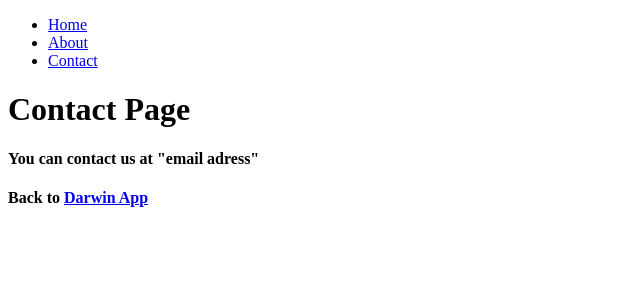
After one commit to AndreiIav/Darwin_App, a Flask app: page /contact in a window 1280 px wide. The commit adds this page. Shown: the top 300 px of the page, without its empty margins (0-640 px from the left). Run offline with Flask 3, Linux system fonts and the light colour scheme; parts of the project's set-up code (start-up, migrations or seed data) failed here and were passed over.

Commit message:
Created templates for about and contact pages. Added routes for them to home_bp. Added links to them in base.html navigation links.

```diff
--- a/application/home/home.py
+++ b/application/home/home.py
@@ -45,3 +45,13 @@ def show_magazine_details():
         magazine_name=magazine_name,
         magazine_details=magazine_details,
     )
+
+
+@home_bp.route("/contact")
+def show_contact_page():
+    return render_template("contact.html")
+
+
+@home_bp.route("/about")
+def show_about_page():
+    return render_template("about.html")
--- a/application/templates/base.html
+++ b/application/templates/base.html
@@ -10,9 +10,9 @@
     <header>
         <nav>
             <ul>
-                <li><a href="{{ url_for('home_bp.search_form') }}">Home</a></li>
-                <li><a>About</a></li>
-                <li><a>Contact</a></li>
+                <li><a href="{{ url_for('home_bp.search_form')}}">Home</a></li>
+                <li><a href="{{url_for('home_bp.show_about_page')}}">About</a></li>
+                <li><a href="{{ url_for('home_bp.show_contact_page')}}">Contact</a></li>
             </ul>
         </nav>
     </header>
--- /dev/null
+++ b/application/templates/contact.html
@@ -0,0 +1,11 @@
+{% extends "base.html" %}
+
+{% block title %} Contact Page {% endblock %}
+
+{% block content%}
+<h1>Contact Page</h1>
+<div>
+    <h4>You can contact us at "email adress"</h4>
+    <h4>Back to <a href="{{ url_for('home_bp.search_form') }}">Darwin App</a></h4>
+</div>
+{% endblock%}
```
Also changed, not shown: application/templates/about.html (added, +10 -0 lines).
